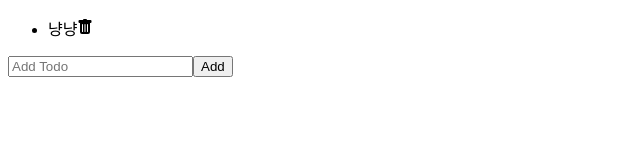
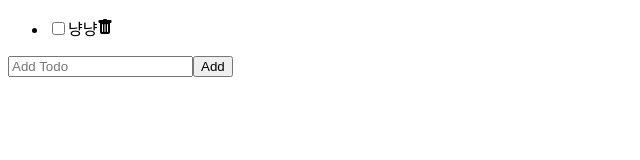
Before and after one commit to kot8585/react-todo-app, a React (Create React App) app in the folder my-todo/: page / in a window 1280 px wide. Shown: the top 160 px of the page, without its empty margins (0-640 px from the left). Built offline with nearby package versions, Linux system fonts and the light colour scheme.

Commit message:
"my" - todo 완료 기능 개발

```diff
--- a/my-todo/src/TodoList.jsx
+++ b/my-todo/src/TodoList.jsx
@@ -6,19 +6,33 @@ import { BsFillTrashFill } from "react-icons/bs";
 export default function TodoList() {
   const [todoList, setTodoList] = useState([{id: '1234', text: '냥냥', isCompleted: false}]);
 
+
   const handleAdd = (todo) => {
     setTodoList([...todoList, todo]);
   };
 
   const handleDelete = (id) => {
     setTodoList(todoList.filter(todo => todo.id !== id));
-  }
+  };
+
+  const handleChecked = (id) => {
+    const todo = todoList.find((todo) => todo.id === id);
+    todo.isCompleted = !todo.isCompleted;
+
+    setTodoList([...todoList]);
+  };
 
   return (
     <section>
       <ul>
         {todoList.map((todo) => {
-          return <li key={todo.id}>{todo.text}<BsFillTrashFill onClick={() => handleDelete(todo.id)}/></li>
+          return <li key={todo.id}>
+            <input
+            type='checkbox'
+            value={todo.isCompleted}
+            onClick={() => handleChecked(todo.id)}/>
+          {todo.text}
+          <BsFillTrashFill onClick={() => handleDelete(todo.id)}/></li>
         })}
       </ul>
 
```
